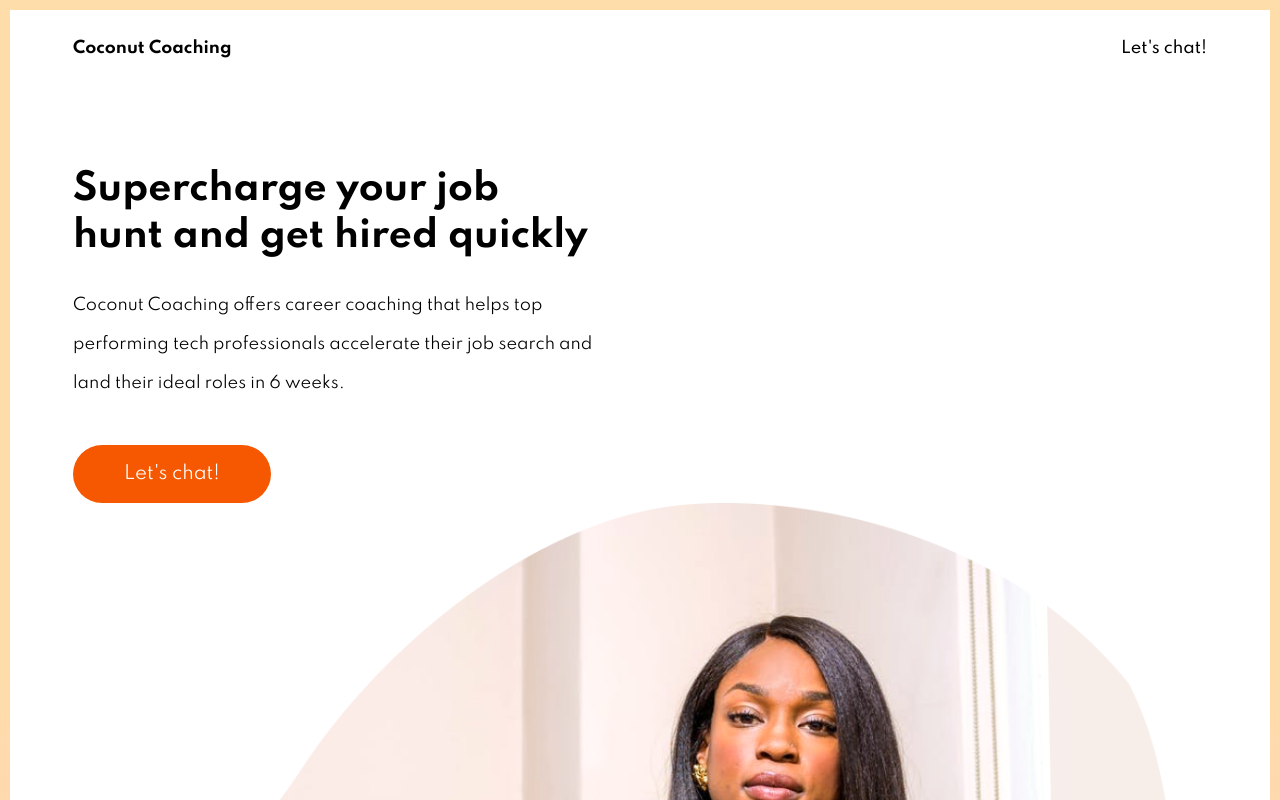
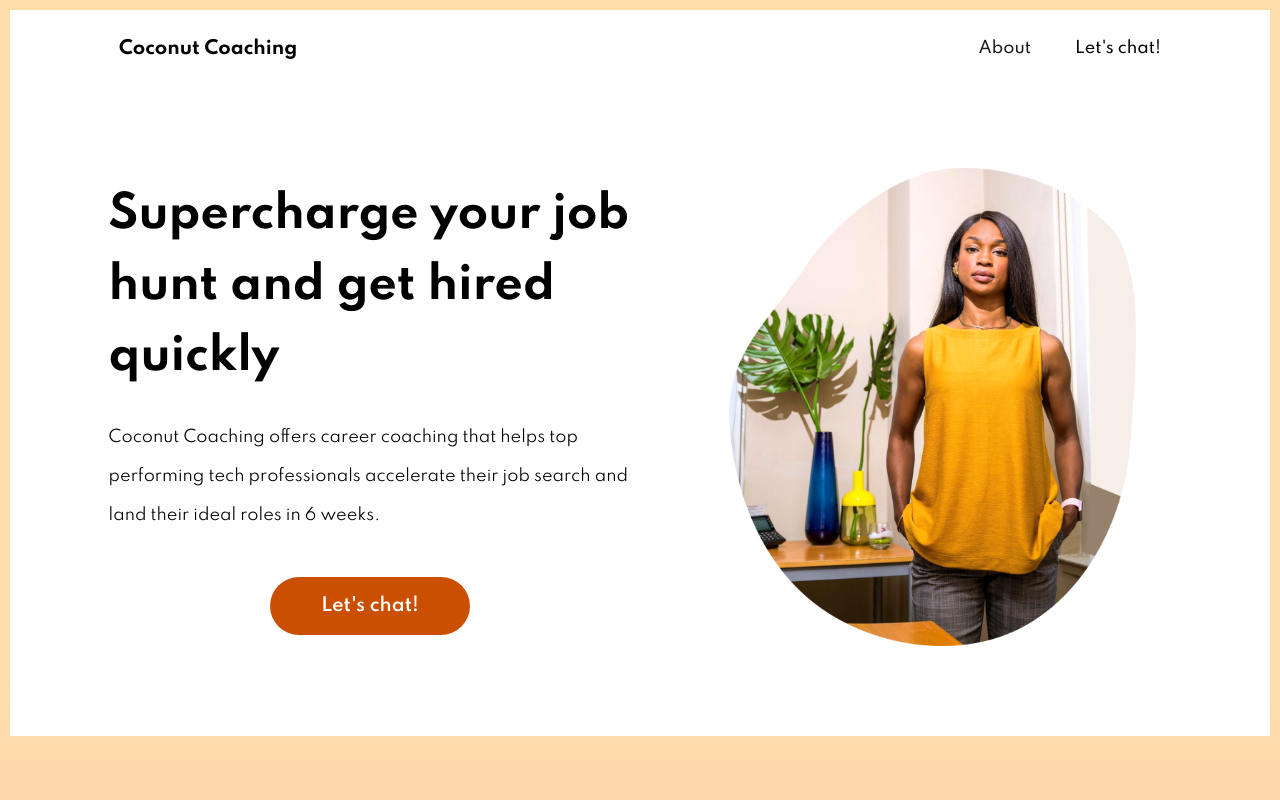
Before and after one commit to ucheoh/coconut, a plain HTML site: page index.html in a window 1280 px wide. Shown: the top 800 px of the page. Drawn offline with Linux system fonts and the light colour scheme.

Commit message:
responsive hero

```diff
--- a/css/home.css
+++ b/css/home.css
@@ -28,6 +28,7 @@ html {
   display: grid;
   grid-template-columns: 1fr 1fr;
   width: 80%;
+  max-width: 1042px;
   margin: auto;
   padding: 50px 0 20px 0;
 }
@@ -54,7 +55,7 @@ body {
 }
 
 .hero-text {
-  max-width: 523px;
+  /* max-width: 523px; */
   margin-left: 20%;
 }
 
@@ -124,11 +125,17 @@ a {
 /******  Buttons  ******/
 .button-primary {
   color: #fff;
-  background-color: #f55800;
+  background-color: #ca4f00;
   padding: 20px 51px;
   border-radius: 30px;
   font-size: 1.8rem;
-  font-weight: 700px;
+  font-weight: 600;
+}
+
+/******  Body  ******/
+.hero {
+  max-width: 1181px;
+  margin: auto;
 }
 
 /******  Screens  ******/
@@ -151,6 +158,7 @@ a {
   }
 
   /******  Body  ******/
+
   .hero-content {
     margin: auto;
     display: grid;
@@ -162,7 +170,6 @@ a {
   }
 
   .hero-text {
-    max-width: 523px;
     margin-left: 0%;
     padding: 0 5%;
   }
@@ -172,13 +179,23 @@ a {
   }
 
   .hero-image {
-    width: 85%;
+    width: 65%;
     margin: auto;
     display: block;
+    margin-top: 5rem;
   }
 
   .hero-text {
     width: 90%;
+    margin: auto;
+  }
+
+  .hero-content {
+    padding: 80px 0 20px;
+  }
+
+  .hero-title {
+    text-align: center;
   }
 
   /******  Typography  ******/
@@ -186,4 +203,101 @@ a {
     font-size: 3.6rem;
     line-height: 4.7rem;
   }
+
+  /******  Buttons  ******/
+  .button-primary {
+    display: block;
+    margin: auto;
+  }
 }
+
+@media (min-width: 600px) {
+  .header-main {
+    grid-template-columns: 1fr 1fr;
+    padding: 30px 0 20px 0;
+    width: 90%;
+  }
+
+  .about-link {
+    display: grid;
+  }
+
+  h1 {
+    font-size: 3.9rem;
+    line-height: 5.4rem;
+    font-weight: 700;
+    padding-bottom: 2.6rem;
+  }
+
+  .hero-content {
+    padding: 80px 0 20px;
+  }
+
+  .nav-links {
+    grid-template-columns: auto 130px;
+  }
+}
+
+@media (min-width: 800px) {
+  h1 {
+    font-size: 3.3rem;
+    line-height: 5.8rem;
+    font-weight: 700;
+    padding-bottom: 2.6rem;
+  }
+
+  .hero-text {
+    width: 100%;
+    padding: 0;
+  }
+
+  .hero-content {
+    grid-template-columns: 50% auto;
+    padding: 90px 5%;
+  }
+
+  .hero-title {
+    text-align: left;
+  }
+
+  .hero-image {
+    width: 85%;
+    margin: auto;
+    display: block;
+  }
+
+  .hero-text {
+    max-width: 523px;
+    margin-left: 0%;
+  }
+}
+
+@media (min-width: 1000px) {
+  h1 {
+    font-size: 3.9rem;
+    line-height: 5.8rem;
+    font-weight: 700;
+    padding-bottom: 2.6rem;
+  }
+
+  .hero-image {
+    width: 85%;
+    margin: auto;
+    display: block;
+  }
+}
+
+@media (min-width: 1200px) {
+  h1 {
+    font-size: 4.4rem;
+    line-height: 7.1rem;
+    font-weight: 700;
+    padding-bottom: 2.6rem;
+  }
+
+  .hero-image {
+    width: 85%;
+    margin: auto;
+    display: block;
+  }
+}
--- a/index.html
+++ b/index.html
@@ -9,12 +9,13 @@
     />
     <link rel="stylesheet" type="text/css" href="css/reset.css" />
     <link rel="stylesheet" type="text/css" href="css/home.css" />
+    <meta name="viewport" content="width=device-width, initial-scale=1"
   </head>
   <header>
     <div class="container-body">
       <header class="header-main">
         <div>
-          <h6 class="logo-text">Coconut Coaching</h6>
+          <h5 class="logo-text">Coconut Coaching</h5>
         </div>
         <nav class="header-main-links">
           <ul class="nav-links">
```
